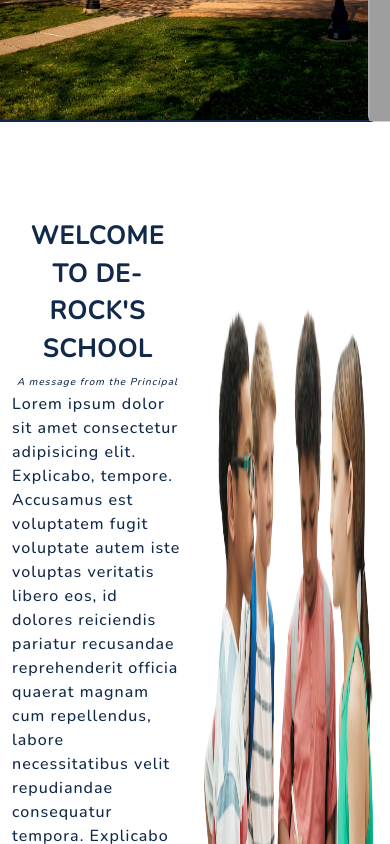
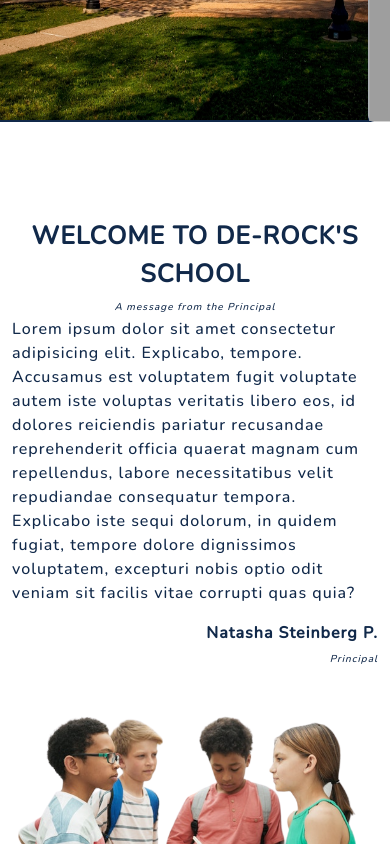
Before and after one commit to overdose-dev/schoolwebsite, a plain HTML site: page index.html in a window 390 px wide. Shown: the part 680-1524 px from the top of the page. Drawn offline with nearby package versions, Linux system fonts and the light colour scheme; grey boxes are pictures that could not be loaded.

Commit message:
responsive

```diff
--- a/index.html
+++ b/index.html
@@ -242,7 +242,7 @@
     <section id="middleBody">
       <div class="container">
         <div class="row">
-          <div class="col-6 pt-5 mt-5">
+          <div class="col-md-6 pt-5 mt-5">
             <div class="alignCenter">
               <span class="welcome mt-5 pb-0">
                 WELCOME TO DE-ROCK'S SCHOOL
@@ -267,7 +267,7 @@
               <span class="principalPost">Principal</span>
             </div>
           </div>
-          <div class="col-6 p-0 m-0">
+          <div class="col-md-6 p-0 m-0">
             <img
               src="images/pexels-norma-mortenson-8457438-removebg-preview.png"
               alt=""
```
